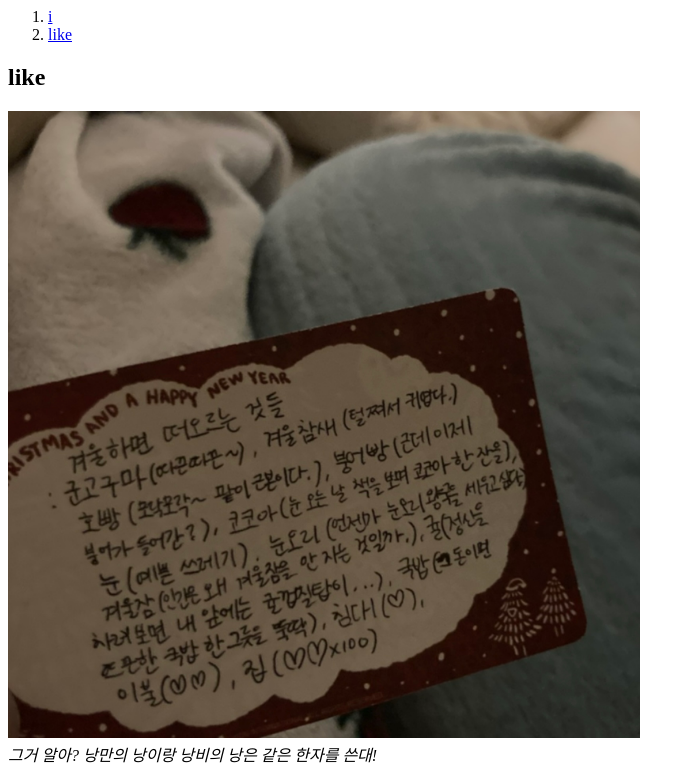
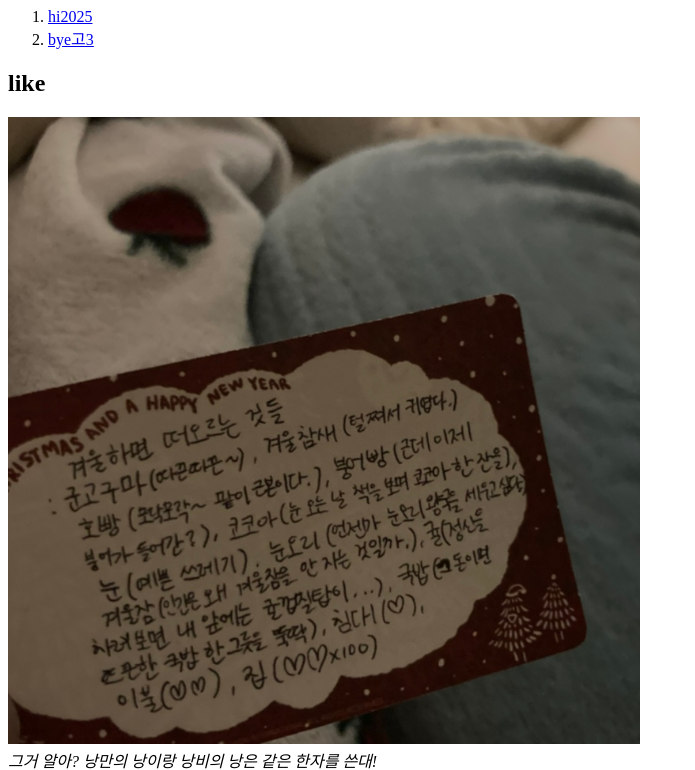
Before and after one commit to wjdcoaln/todk, a plain HTML site: page 12192.html in a window 1280 px wide. Shown: the part 81-851 px from the top of the page, without its empty margins (0-695 px from the left). Drawn offline with Linux system fonts and the light colour scheme.

Commit message:
Update 12192.html

```diff
--- a/12192.html
+++ b/12192.html
@@ -8,8 +8,8 @@
 <body>
 <h1><a href="index.html">12月19日</a></h1>
 <ol>
-  <li><a href="12191.html">i</a></li>
-  <li><a href="12192.html">like</a></li>
+  <li><a href="12191.html">hi2025</a></li>
+  <li><a href="12192.html">bye고3</a></li>
 </ol>
 
 <h2>like</h2>
```
